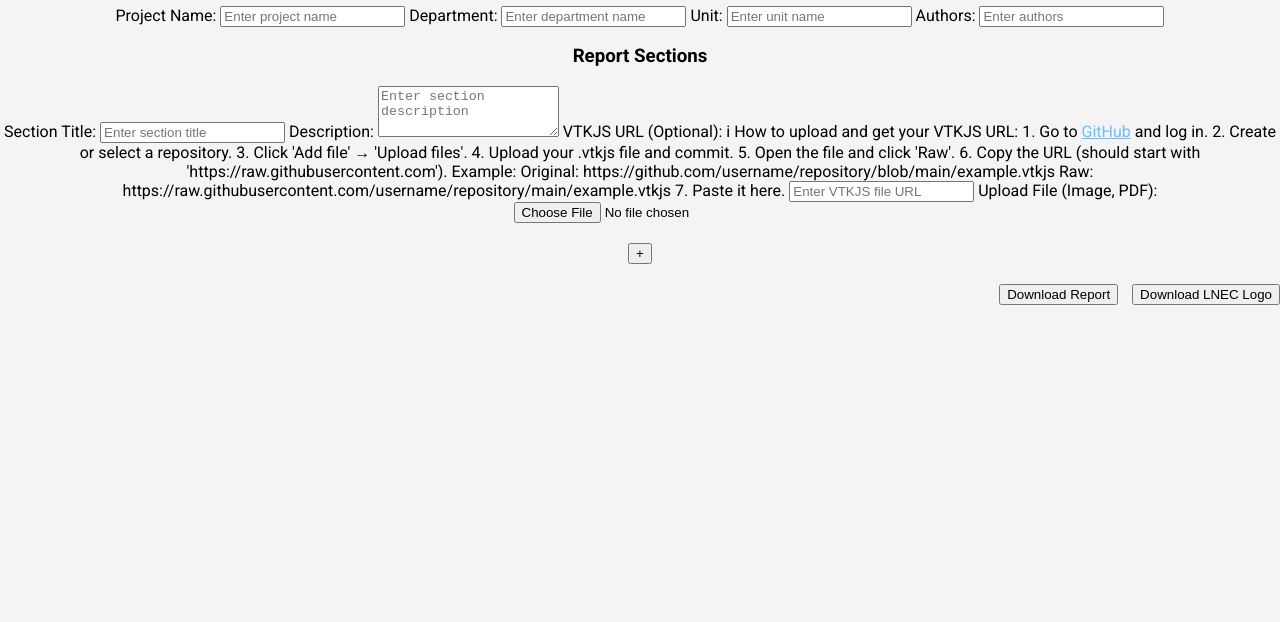
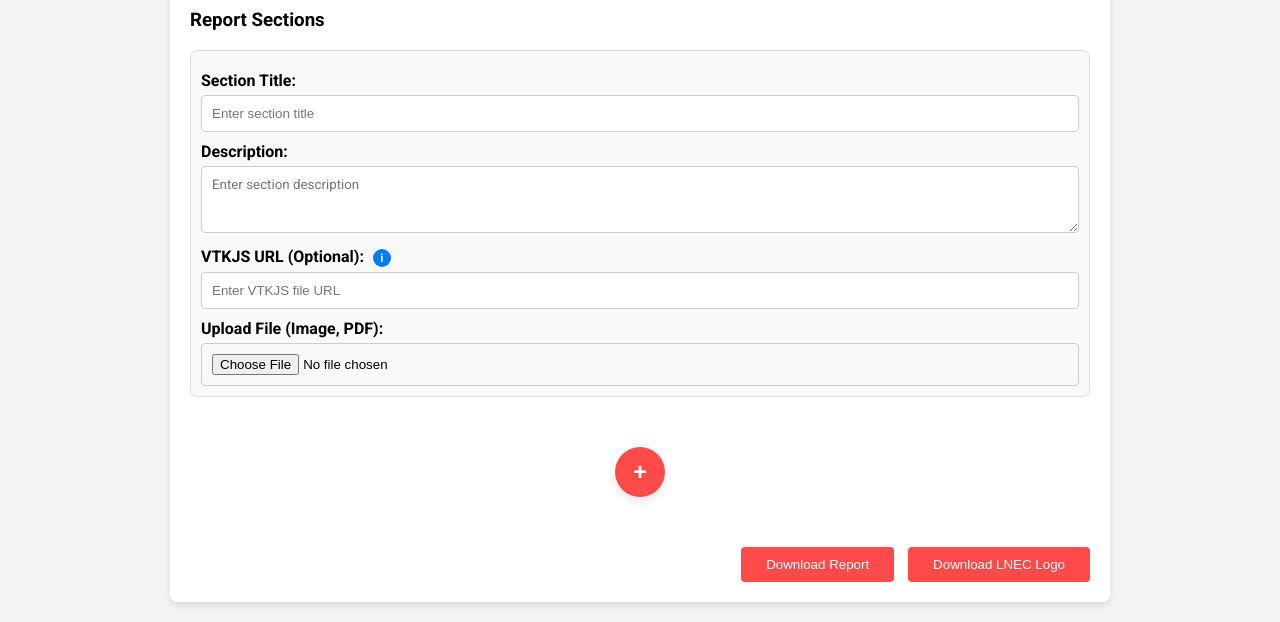
Before and after one commit to glancebylnec/glancebylnec, a plain HTML site: page reportgenerator.html in a window 1280 px wide. Shown: the part 460-1082 px from the top of the page. Before the commit the page ends 800 px from the top, so only its background shows below. Drawn offline with Linux system fonts and the light colour scheme; files that its build step writes are made by us from their sources.

Commit message:
Update reportgenerator.html

```diff
--- a/reportgenerator.html
+++ b/reportgenerator.html
@@ -5,7 +5,7 @@
     <meta name="viewport" content="width=device-width, initial-scale=1.0">
     <title>Report Generator</title>
     <link href="https://fonts.googleapis.com/css2?family=Roboto:wght@400;500;700&display=swap" rel="stylesheet">
-    <link rel="stylesheet" href="styles.css">
+    <link rel="stylesheet" href="css/reportgeneratorstyles.css">
 </head>
 <body>
     <div class="container">
```
